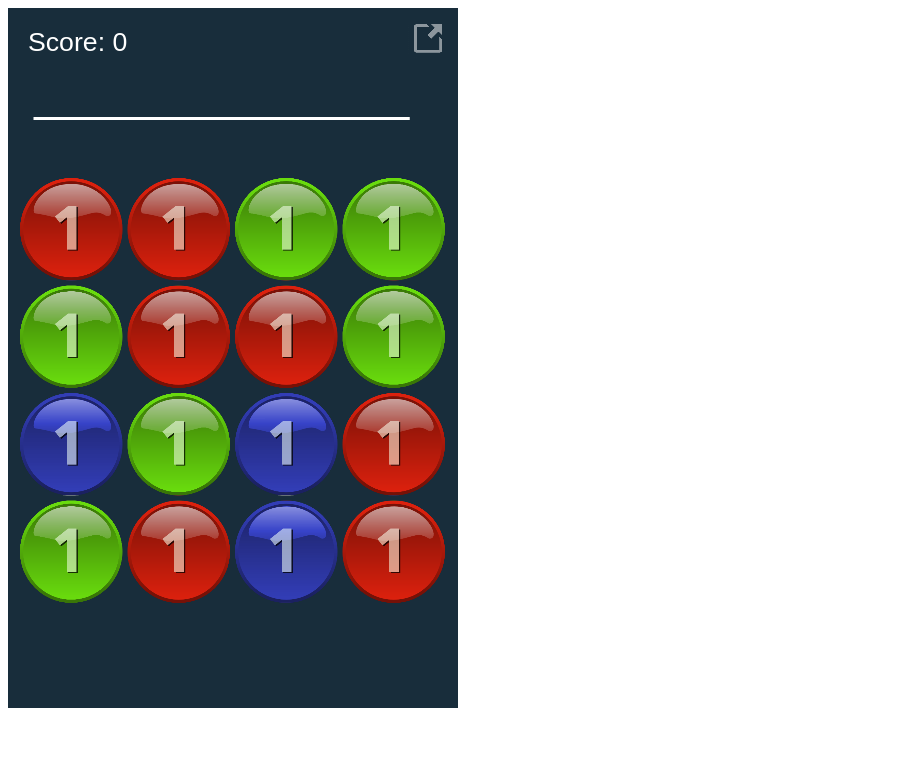
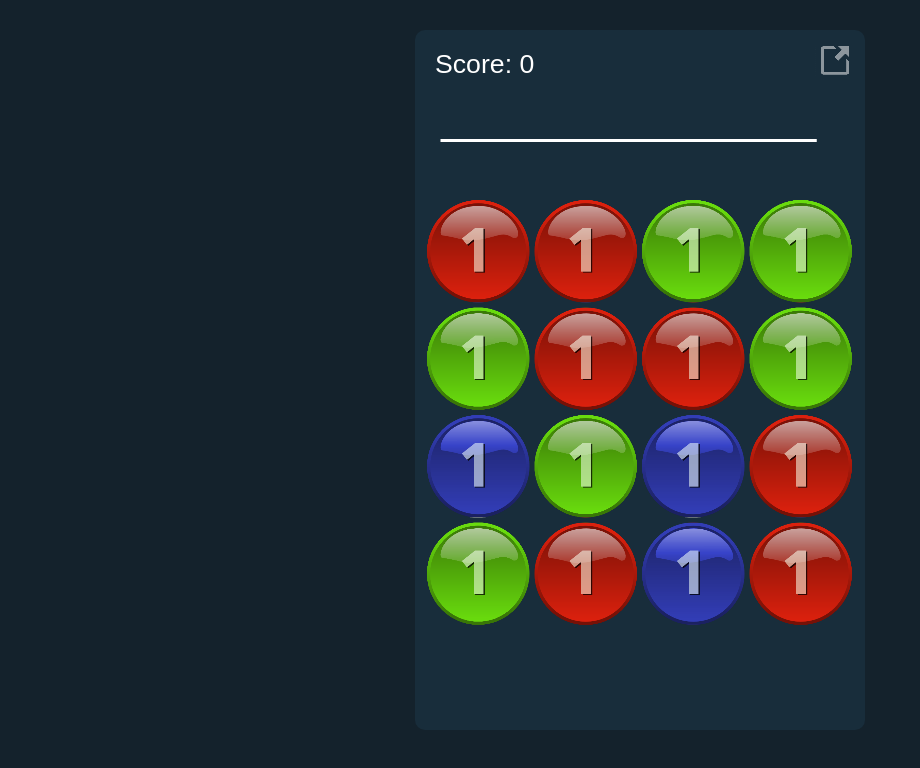
Before and after one commit to dwhiffing/fuse, a website built with webpack: page dist/index.html in a window 1280 px wide. Shown: the whole page, without its empty margins (0-920 px from the left). Built offline with nearby package versions, Linux system fonts and the light colour scheme; animation ran at ten frames a second.

Commit message:
Improves layout

```diff
--- a/dist/index.html
+++ b/dist/index.html
@@ -1,9 +1,25 @@
 <!DOCTYPE HTML>
 <html>
+
 <head>
   <title>Fuse</title>
   <div id="game-container"></div>
   <script src="lib/phaser.min.js"></script>
   <script src="bundle.js"></script>
+  <style>
+    body {
+      background: #14222c;
+    }
+
+    canvas {
+      margin: 30px auto;
+      border-radius: 10px;
+    }
+  </style>
 </head>
+
+<body>
+
+</body>
+
 </html>
```
Lines whose indentation alone changed are shown as unchanged.
